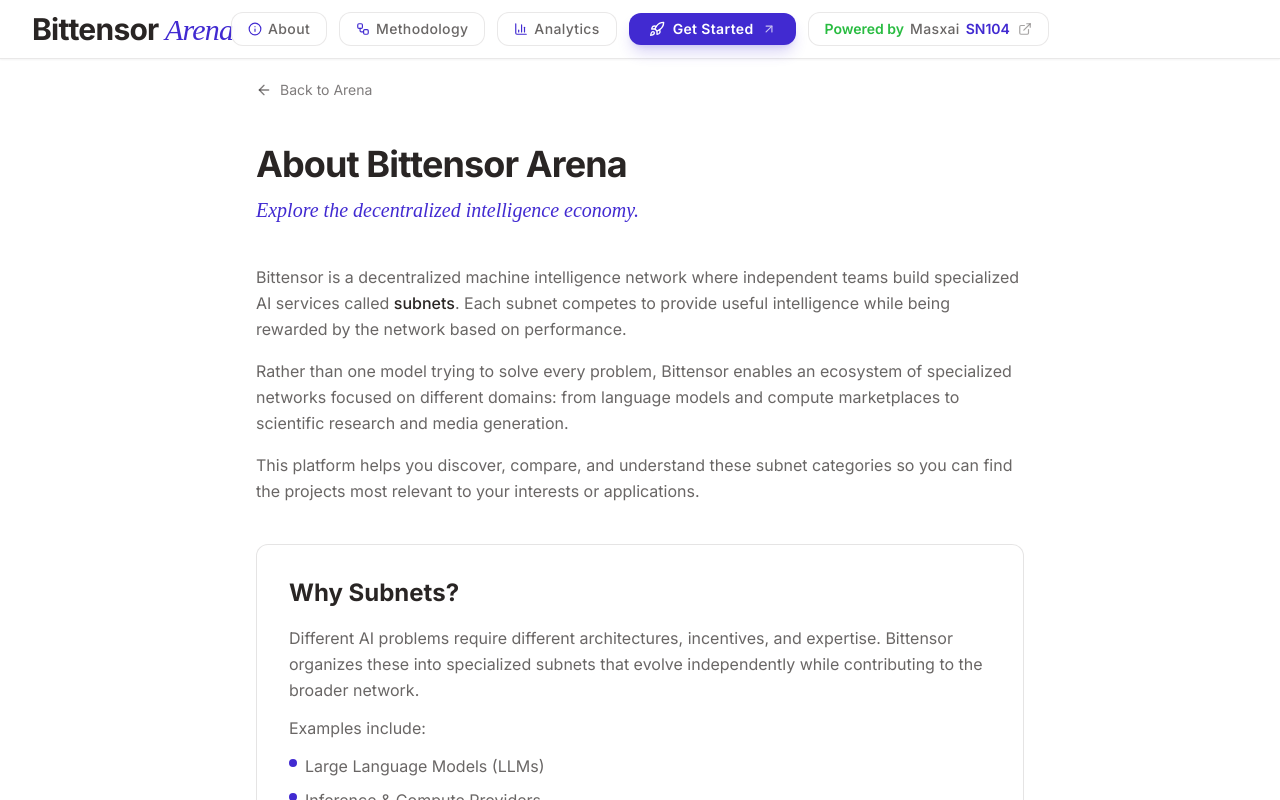
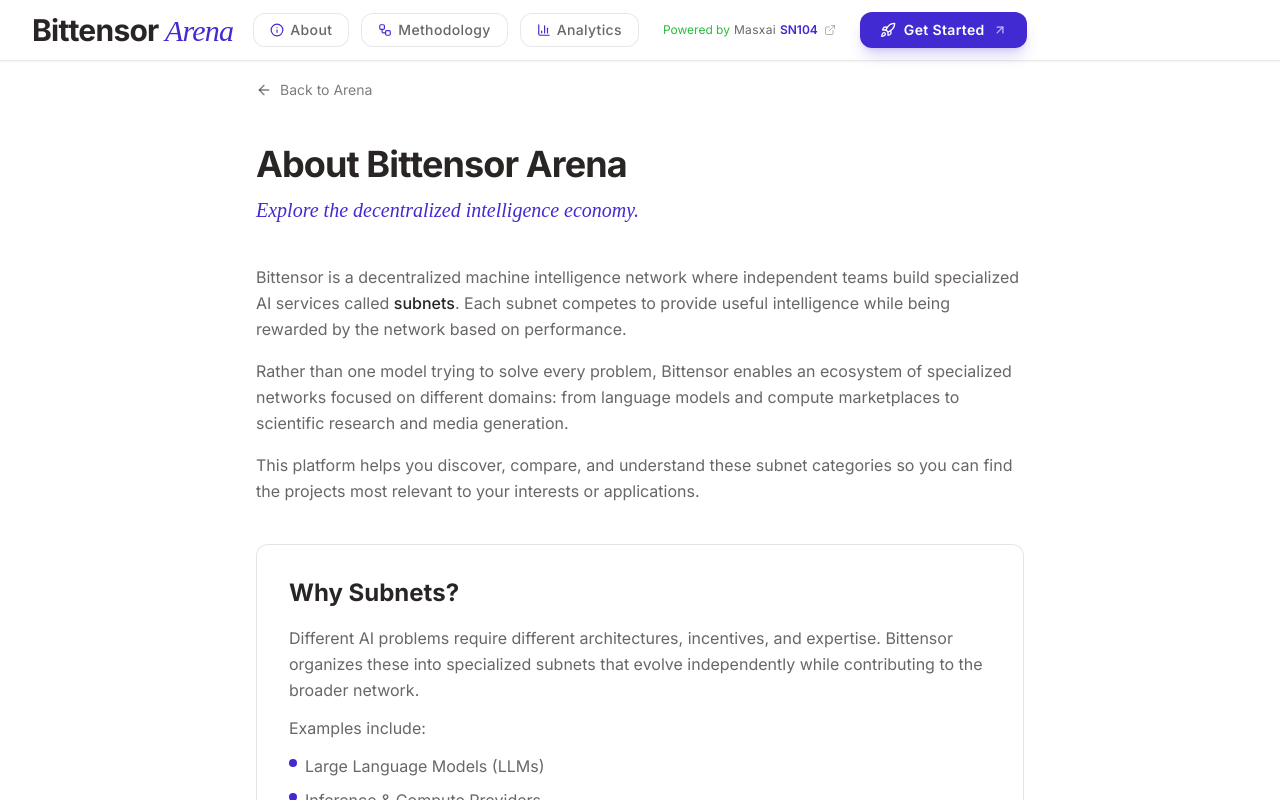
Before and after one commit to PiXeL1-00/BT-Arena, a Next.js app in the folder frontend/: page /about in a window 1280 px wide. Shown: the top 800 px of the page. Built offline with nearby package versions, Linux system fonts and the light colour scheme.

Commit message:
navbar changes

```diff
--- a/frontend/src/components/GlobalHeader.tsx
+++ b/frontend/src/components/GlobalHeader.tsx
@@ -84,9 +84,21 @@
                 <BarChart3 className="w-3.5 h-3.5 text-[#412AD1]" />
                 <span className="tracking-wide">Analytics</span>
             </Link>
+            <a
+                href="https://taostats.io/subnets/104"
+                target="_blank"
+                rel="noopener noreferrer"
+                // className="group flex items-center gap-1.5 text-sm font-medium px-4 py-1.5 rounded-xl border border-[#292524]/10 bg-[#FFFFFF]/80 backdrop-blur-sm text-[#292524]/70 hover:text-[#412AD1] hover:border-[#412AD1]/30 hover:bg-[#412AD1]/5 transition-all duration-300"
+                className="group flex items-center gap-1 text-xs font-small px-3 py-1 bg-[#FFFFFF]/80 -sm text-[#292524]/70 hover:text-[#412AD1] transition-all duration-300"
+            >
+                <span className="text-[#29BC41]">Powered by</span>
+                <span className="tracking-wide">Masxai</span>
+                <span className="text-[#412AD1] font-semibold">SN104</span>
+                <ExternalLink className="w-3 h-3.5 opacity-50 group-hover:opacity-100 transition-opacity ml-0.5" />
+            </a>
             <Link
                 href="/datasets"
-                className={`group flex items-center gap-2 text-sm font-semibold px-5 py-1.5 rounded-xl bg-[#412AD1] text-[#FFFFFF] shadow-lg shadow-[#412AD1]/20 hover:bg-[#412AD1]/90 hover:-translate-y-0.5 transition-all duration-300 ${locked ? disabledClass : ""}`}
+                className={`group flex items-center gap-2 text-sm font-semibold px-5 py-2 rounded-xl bg-[#412AD1] text-[#FFFFFF] shadow-lg shadow-[#412AD1]/20 hover:bg-[#412AD1]/90 hover:-translate-y-0.5 transition-all duration-300 ${locked ? disabledClass : ""}`}
                 aria-disabled={locked}
                 tabIndex={locked ? -1 : undefined}
                 onClick={locked ? (e) => e.preventDefault() : undefined}
@@ -95,17 +107,6 @@
                 <span className="tracking-wide">Get Started</span>
                 <ArrowUpRight className="w-3.5 h-3.5 opacity-70 group-hover:opacity-100 transition-opacity" />
             </Link>
-            <a
-                href="https://taostats.io/subnets/104"
-                target="_blank"
-                rel="noopener noreferrer"
-                className="group flex items-center gap-1.5 text-sm font-medium px-4 py-1.5 rounded-xl border border-[#292524]/10 bg-[#FFFFFF]/80 backdrop-blur-sm text-[#292524]/70 hover:text-[#412AD1] hover:border-[#412AD1]/30 hover:bg-[#412AD1]/5 transition-all duration-300"
-            >
-                <span className="text-[#29BC41] font-semibold">Powered by</span>
-                <span className="tracking-wide">Masxai</span>
-                <span className="text-[#412AD1] font-semibold">SN104</span>
-                <ExternalLink className="w-3.5 h-3.5 opacity-60 group-hover:opacity-100 transition-opacity ml-0.5" />
-            </a>
         </>
     );
 
```
